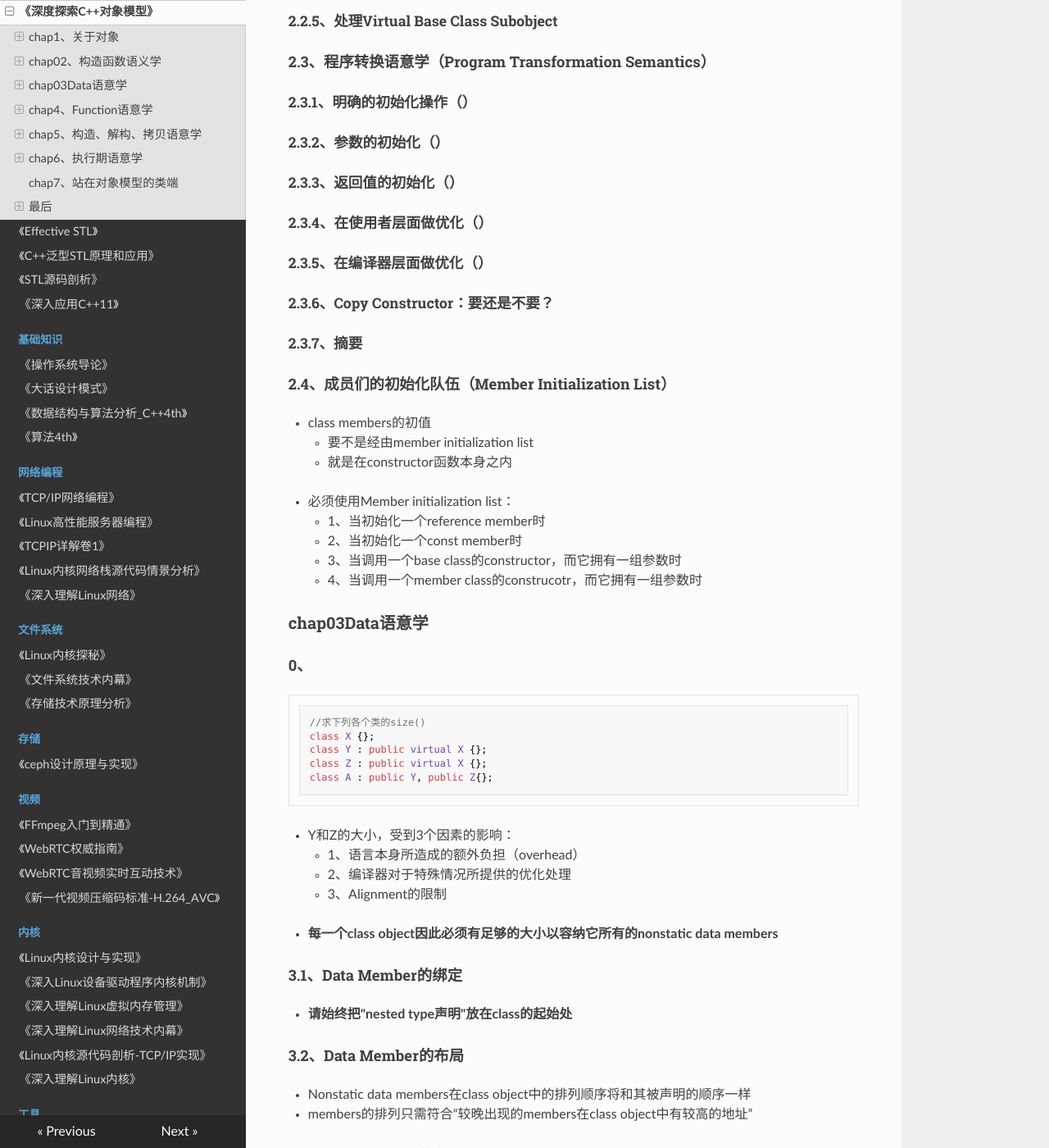
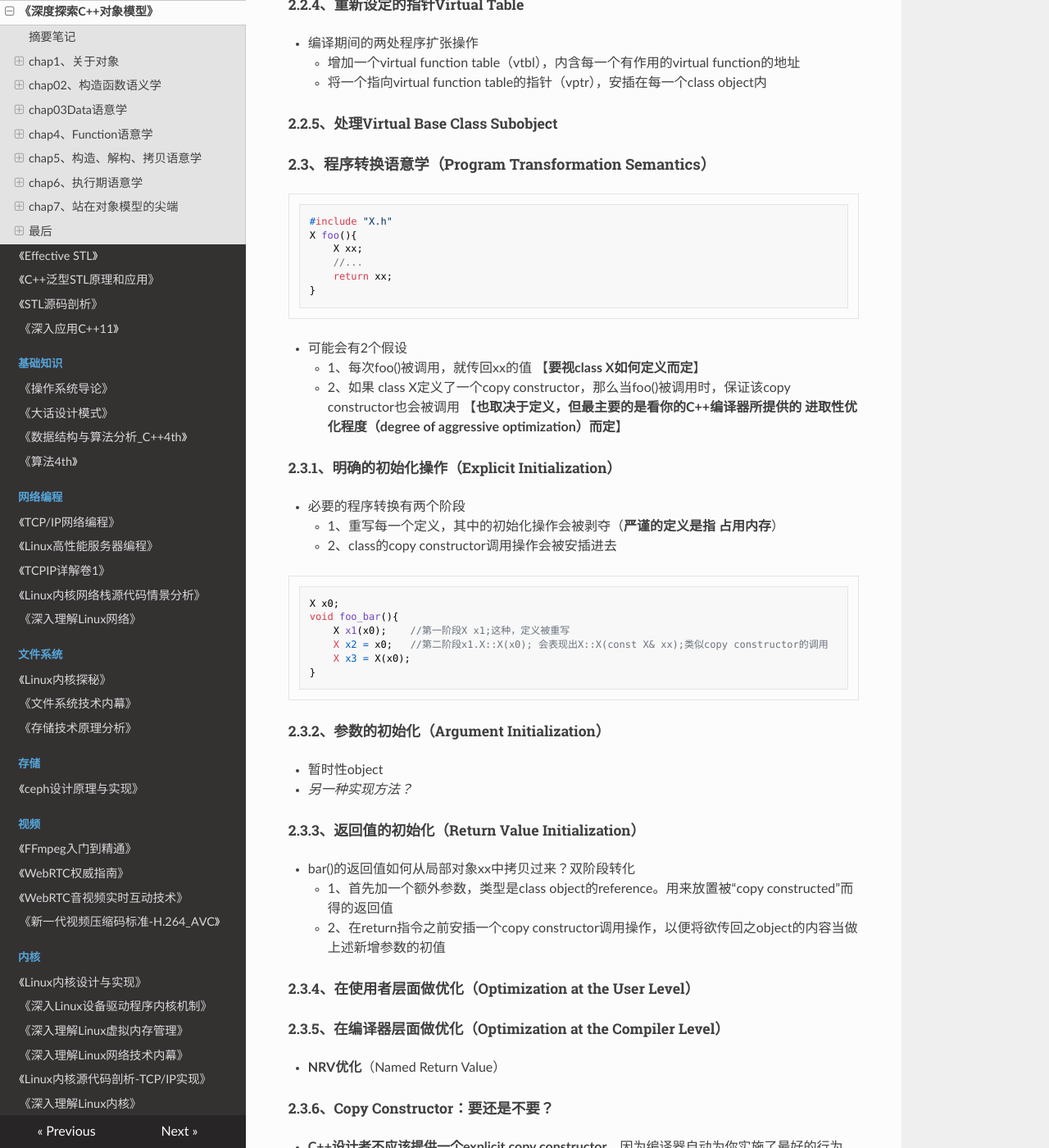
Before and after one commit to wolflion/booknotes, an MkDocs documentation site: the page built from docs/20C++/深度探索C++对象模型.md, in a window 1280 px wide and 1400 px high, scrolled down 3817 px. Shown: the whole window at 82% size. Built offline with MkDocs 1.6.1, drawn with Linux system fonts in a browser that asks for light colours; nearby versions of some CDN libraries; some of the changed text lies outside the part shown.

Commit message:
Update 深度探索C++对象模型.md

````diff
--- a/docs/20C++/深度探索C++对象模型.md
+++ b/docs/20C++/深度探索C++对象模型.md
@@ -1,4 +1,9 @@
 ## 《深度探索C++对象模型》
+
+### 摘要笔记
+
++ chap2、构造函数
+  + 4种构造、拷贝函数、初始化
 
 ### chap1、关于对象
 
@@ -143,17 +148,56 @@
 
 #### 2.3、程序转换语意学（Program Transformation Semantics）
 
-##### 2.3.1、明确的初始化操作（）
+```c++
+#include "X.h"
+X foo(){
+    X xx;
+    //...
+    return xx;
+}
+```
 
-##### 2.3.2、参数的初始化（）
++ 可能会有2个假设
+  + 1、每次foo()被调用，就传回xx的值    【**要视class X如何定义而定**】
+  + 2、如果 class X定义了一个copy constructor，那么当foo()被调用时，保证该copy constructor也会被调用  【**也取决于定义，但最主要的是看你的C++编译器所提供的 进取性优化程度（degree of aggressive optimization）而定**】
 
-##### 2.3.3、返回值的初始化（）
+##### 2.3.1、明确的初始化操作（Explicit Initialization）
 
-##### 2.3.4、在使用者层面做优化（）
++ 必要的程序转换有两个阶段
+  + 1、重写每一个定义，其中的初始化操作会被剥夺（**严谨的定义是指 占用内存**）
+  + 2、class的copy constructor调用操作会被安插进去
 
-##### 2.3.5、在编译器层面做优化（）
+```c++
+X x0;
+void foo_bar(){
+    X x1(x0);    //第一阶段X x1;这种，定义被重写
+    X x2 = x0;   //第二阶段x1.X::X(x0); 会表现出X::X(const X& xx);类似copy constructor的调用
+    X x3 = X(x0);
+}
+```
+
+
+
+##### 2.3.2、参数的初始化（Argument Initialization）
+
++ 暂时性object
++ *另一种实现方法？*
+
+##### 2.3.3、返回值的初始化（Return Value Initialization）
+
++ bar()的返回值如何从局部对象xx中拷贝过来？双阶段转化
+  + 1、首先加一个额外参数，类型是class object的reference。用来放置被“copy constructed”而得的返回值
+  + 2、在return指令之前安插一个copy constructor调用操作，以便将欲传回之object的内容当做上述新增参数的初值
+
+##### 2.3.4、在使用者层面做优化（Optimization at the User Level）
+
+##### 2.3.5、在编译器层面做优化（Optimization at the Compiler Level）
+
++ **NRV优化**（Named Return Value）
 
 ##### 2.3.6、Copy Constructor：要还是不要？
+
++ **C++设计者不应该提供一个explicit copy constructor**，因为编译器自动为你实施了最好的行为
 
 ##### 2.3.7、摘要
 
@@ -372,11 +416,45 @@ class A : public Y, public Z{};
 
 ##### 6.3.1、临时性对象的迷思
 
-### chap7、站在对象模型的类端
+### chap7、站在对象模型的尖端
 
-7.1、Template
+#### 7.1、Template
 
-7.2、异常处理（Exception Handing）
++ 有关template的三个主要讨论方向
+  + 1、template的声明
+  + 2、如何“具现（instantiates）"出class object以及inline nonmember，以及member template functions，这些是“每一个编译单位都会拥有一份实体”的东西
+  + 3、如何“具现（instantiates）"出nonmember以及member template functions，以及static template class members，这些都是“每一个可执行文件中只需要一份实体”的东西。这也就是一般而言template所带来的问题
+
+##### 7.1.1、Template的“具现”行为
+
+##### 7.1.2、Template的错误报告
+
+##### 7.1.3、Template中的名称决议方式
+
+##### 7.1.4、Member Function的具现行为（Member Function Instantiation）
+
++ 编译器设计者必须回答的三个主要问题
+  + 1、编译器如何找出函数的定义？
+  + 2、编译器如何能够只具现出程序用到的member functions?
+  + 3、编译器如何阻止member definitions在多个.o文件中都被具现呢？
+
+#### 7.2、异常处理（Exception Handing）
+
+##### 7.2.1、Exception Handling快速检阅
+
++ 三个主要的词汇组件构成：
+  + 1、一个throw子句
+  + 2、一个或多个catch子句
+  + 3、一个try区段
+
+##### 7.2.2、对Exception Handling的支持
+
++ 当一个exception发生时，编译系统必须完成以下事情：
+  + 1、检验发生throw操作的函数
+  + 2、决定throw操作是否发生在try区段中
+  + 3、若是，编译系统必须把exception type拿来和每一个catch子句比较
+  + 4、如果比较吻合，流程控制应该交到catch子句手中
+  + 5、如果throw的发生并不在try区段中，或没有一个catch子句吻合，那么系统必须（a）摧毁所有active local objects，（b）从堆栈中将当前的函数"unwind"掉，（c）进行到程序堆栈中的下一个函数中去，然后重复上述步骤2-5
 
 7.3、执行期类型识别（，RTTI）
 
````
